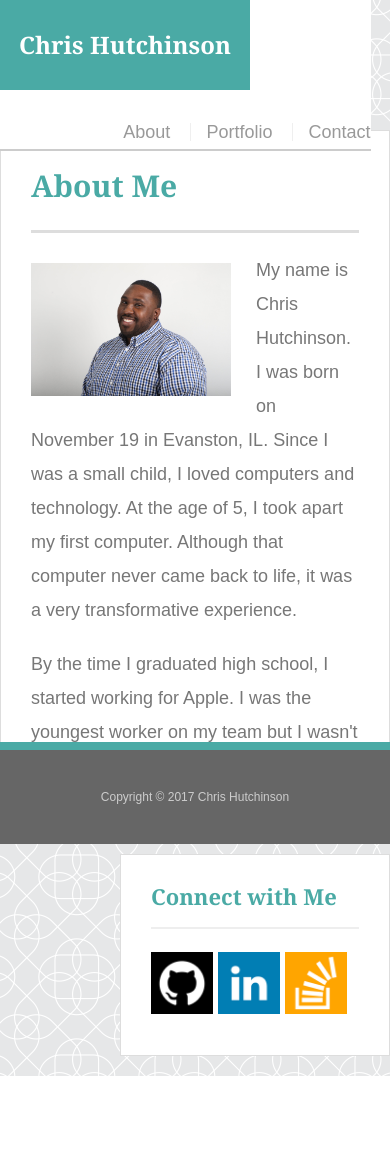
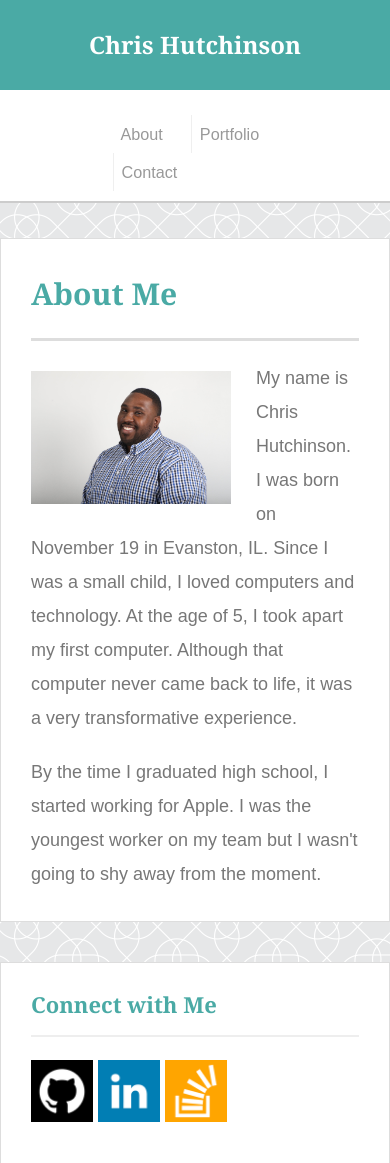
Before and after one commit to chrisbond19/Responsive-Portfolio, a plain HTML site: page index.html in a window 390 px wide. Shown: the top 1163 px of the page. Before the commit the page ends 1076 px from the top, so only its background shows below. Drawn offline with Linux system fonts and the light colour scheme.

Commit message:
Updated media query for 640px

```diff
--- a/assets/css/style.css
+++ b/assets/css/style.css
@@ -229,9 +229,7 @@ input[type=submit] {
 /* Footer */
 
 footer {
-	position: fixed;
-	bottom: 0;
-	width: 100%;
+
 
   padding: 30px 0;
   clear: both;
@@ -247,7 +245,7 @@ footer {
 @media screen and (max-width: 980px) {
 
 	#main-head {
-		width: 95%;
+		width: 100%;
 	}
 
 	#main-section {
@@ -265,37 +263,44 @@ footer {
 
 }
 
-@media screen and (max-width: 650px) {
+@media screen and (max-width: 640px) {
 
 	#main-head {
 		height: auto;
 	}
+	#main-container{
+		padding-top: 20px;
+	}
 
+	nav {
+		height: auto;
+		position: static;
+		float: left;
+		margin-left: 25%;
+		padding-right: 25%;
+		margin-bottom: 10px;
+	}
 
-	#main-nav {
+	#logo {
+		width: 100%;
 		position: static;
 	}
 
-	#site-logo {
-		margin: 15px 100px 5px 0;
-		position: static;
-	}
-
-	#site-description {
+	#main-head {
 		margin: 0 0 15px;
 		position: static;
 	}
 
-	#content {
+	#main-section {
 		width: auto;
 		float: none;
 		margin: 20px 0;
 	}
 
-	#sidebar {
-		width: 100%;
-		float: none;
-		margin: 0;
+	.sidebar {
+		max-width: 100%;
+		float: left;
+		margin: 0 0 20px;
 	}
 
 }
@@ -306,7 +311,7 @@ footer {
 		-webkit-text-size-adjust: none;
 	}
 
-	#main-nav a {
+	nav a {
 		font-size: 90%;
 		padding: 10px 8px;
 	}
```
